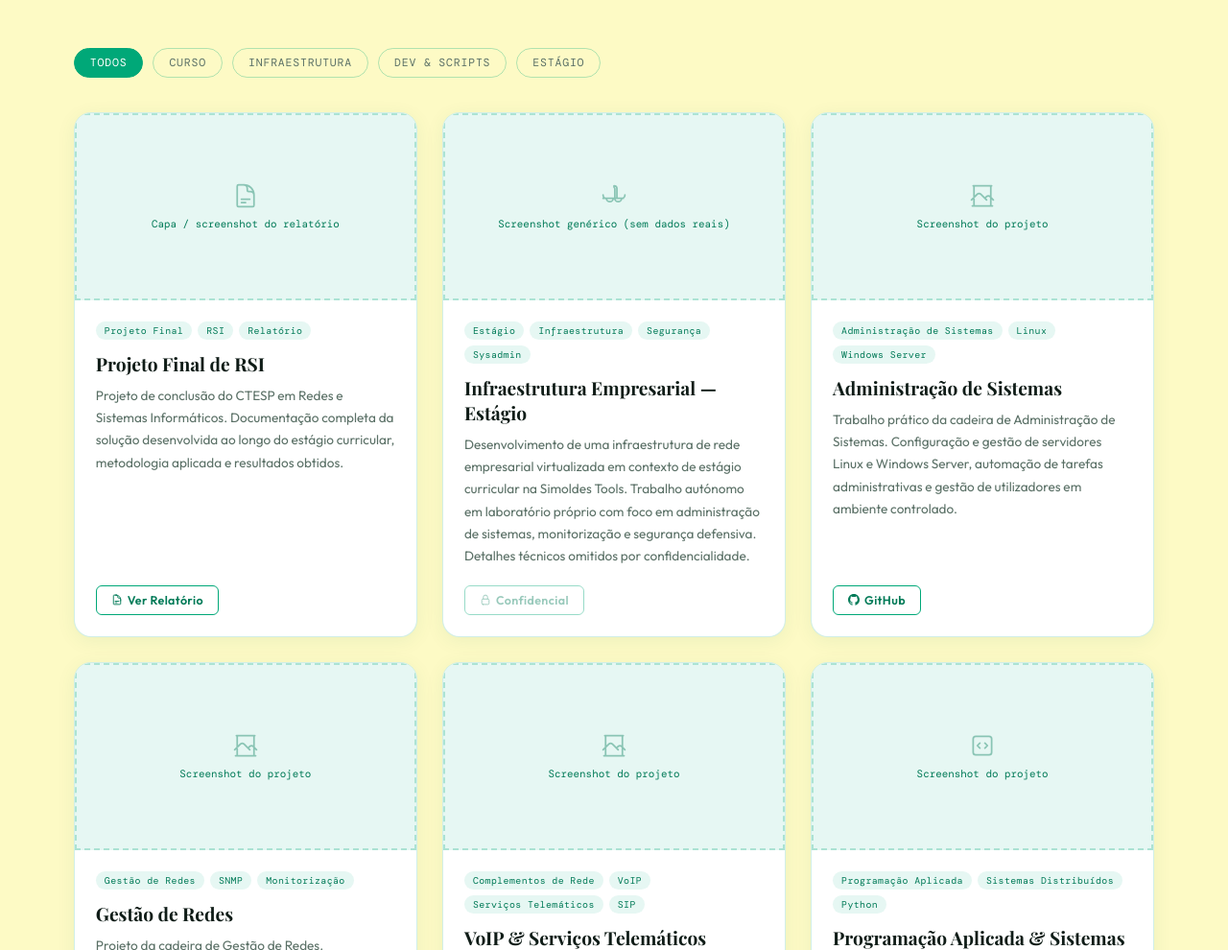
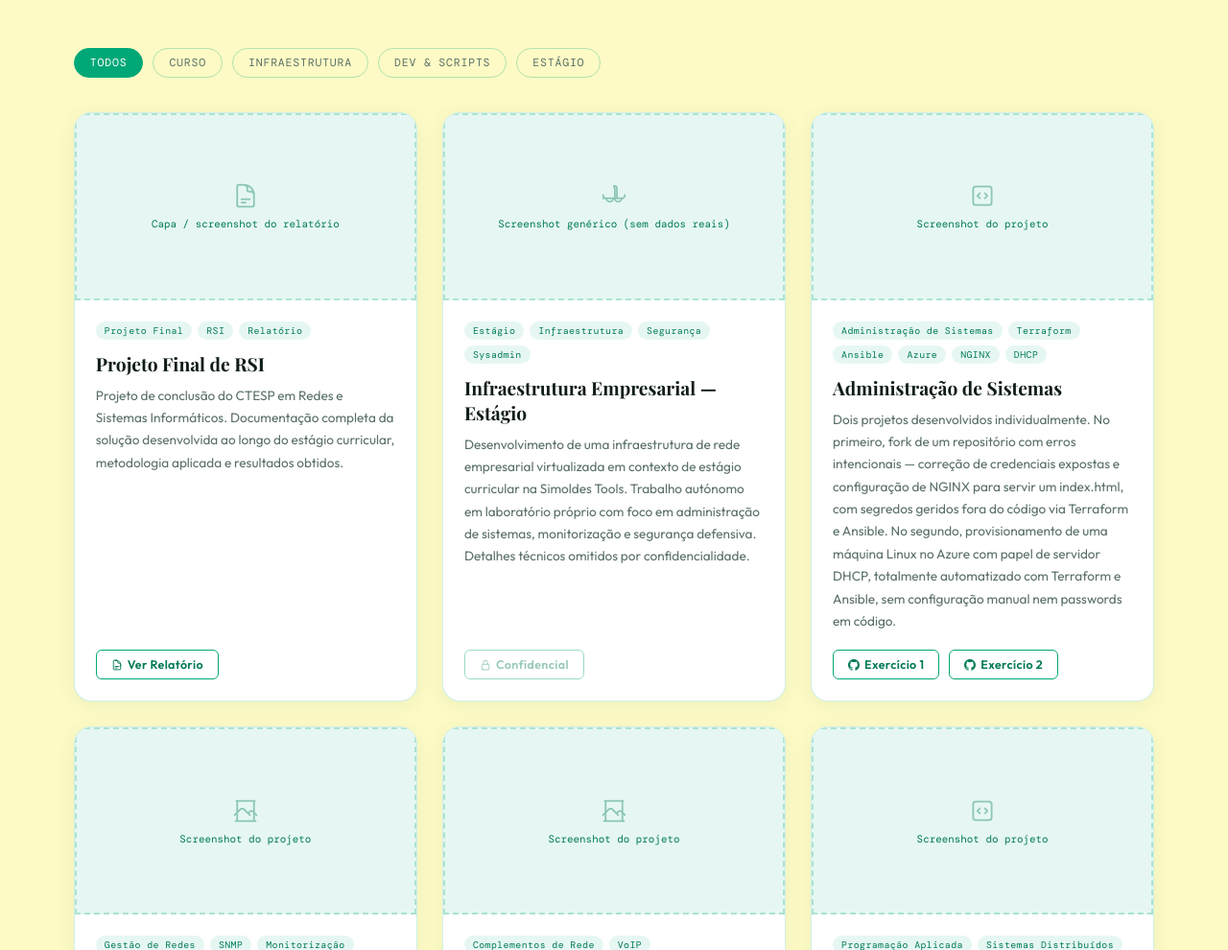
Before and after one commit to JPagear/Portifolio-Digital, a plain HTML site: page index.html in a window 1280 px wide. Shown: the part 2205-3195 px from the top of the page at 96% size. Drawn offline with nearby package versions, Linux system fonts and the light colour scheme; a web font is replaced by a local one.

Commit message:
fix cv layout

```diff
--- a/index.html
+++ b/index.html
@@ -452,15 +452,41 @@
       </div>
     </div>
 
-    <div class="project-card reveal d2" data-cat="curso infra">
-      <div class="project-img"><div class="img-ph"><svg xmlns="http://www.w3.org/2000/svg" fill="none" viewBox="0 0 24 24" stroke-width="1.5" stroke="currentColor"><path stroke-linecap="round" stroke-linejoin="round" d="m2.25 15.75 5.159-5.159a2.25 2.25 0 0 1 3.182 0l5.159 5.159m-1.5-1.5 1.409-1.409a2.25 2.25 0 0 1 3.182 0l2.909 2.909M3 21h18M3.75 3h16.5M4.5 3v18m15-18v18"/></svg>Screenshot do projeto</div></div>
-      <div class="project-body">
-        <div class="project-tags"><span class="project-tag">Administração de Sistemas</span><span class="project-tag">Linux</span><span class="project-tag">Windows Server</span></div>
-        <h3 class="project-title">Administração de Sistemas</h3>
-        <p class="project-desc">Trabalho prático da cadeira de Administração de Sistemas. Configuração e gestão de servidores Linux e Windows Server, automação de tarefas administrativas e gestão de utilizadores em ambiente controlado.<!-- ↓ PERSONALIZAR --></p>
-        <div class="project-links"><a href="#" class="proj-link"><svg xmlns="http://www.w3.org/2000/svg" viewBox="0 0 24 24" fill="currentColor"><path d="M12 0C5.37 0 0 5.37 0 12c0 5.31 3.435 9.795 8.205 11.385.6.105.825-.255.825-.57 0-.285-.015-1.23-.015-2.235-3.015.555-3.795-.735-4.035-1.41-.135-.345-.72-1.41-1.23-1.695-.42-.225-1.02-.78-.015-.795.945-.015 1.62.87 1.845 1.23 1.08 1.815 2.805 1.305 3.495.99.105-.78.42-1.305.765-1.605-2.67-.3-5.46-1.335-5.46-5.925 0-1.305.465-2.385 1.23-3.225-.12-.3-.54-1.53.12-3.18 0 0 1.005-.315 3.3 1.23.96-.27 1.98-.405 3-.405s2.04.135 3 .405c2.295-1.56 3.3-1.23 3.3-1.23.66 1.65.24 2.88.12 3.18.765.84 1.23 1.905 1.23 3.225 0 4.605-2.805 5.625-5.475 5.925.435.375.81 1.095.81 2.22 0 1.605-.015 2.895-.015 3.3 0 .315.225.69.825.57C20.565 21.795 24 17.31 24 12c0-6.63-5.37-12-12-12z"/></svg>GitHub</a></div>
-      </div>
+ <div class="project-card reveal d2" data-cat="curso infra">
+  <div class="project-img">
+    <div class="img-ph"><svg xmlns="http://www.w3.org/2000/svg" fill="none" viewBox="0 0 24 24" stroke-width="1.5" stroke="currentColor"><path stroke-linecap="round" stroke-linejoin="round" d="M14.25 9.75 16.5 12l-2.25 2.25m-4.5 0L7.5 12l2.25-2.25M6 20.25h12A2.25 2.25 0 0 0 20.25 18V6A2.25 2.25 0 0 0 18 3.75H6A2.25 2.25 0 0 0 3.75 6v12A2.25 2.25 0 0 0 6 20.25Z"/></svg>Screenshot do projeto</div>
+  </div>
+  <div class="project-body">
+    <div class="project-tags">
+      <span class="project-tag">Administração de Sistemas</span>
+      <span class="project-tag">Terraform</span>
+      <span class="project-tag">Ansible</span>
+      <span class="project-tag">Azure</span>
+      <span class="project-tag">NGINX</span>
+      <span class="project-tag">DHCP</span>
     </div>
+    <h3 class="project-title">Administração de Sistemas</h3>
+    <p class="project-desc">
+      Dois projetos desenvolvidos individualmente. No primeiro, fork de um repositório
+      com erros intencionais — correção de credenciais expostas e configuração de NGINX
+      para servir um index.html, com segredos geridos fora do código via Terraform e
+      Ansible. No segundo, provisionamento de uma máquina Linux no Azure com papel de
+      servidor DHCP, totalmente automatizado com Terraform e Ansible, sem configuração
+      manual nem passwords em código.
+    </p>
+    <div class="project-links">
+      <!-- ↓ PERSONALIZAR: links dos dois repositórios -->
+      <a href="LINK_REPO_1" class="proj-link" target="_blank">
+        <svg xmlns="https://github.com/JPagear/final_assignment-127140" viewBox="0 0 24 24" fill="currentColor"><path d="M12 0C5.37 0 0 5.37 0 12c0 5.31 3.435 9.795 8.205 11.385.6.105.825-.255.825-.57 0-.285-.015-1.23-.015-2.235-3.015.555-3.795-.735-4.035-1.41-.135-.345-.72-1.41-1.23-1.695-.42-.225-1.02-.78-.015-.795.945-.015 1.62.87 1.845 1.23 1.08 1.815 2.805 1.305 3.495.99.105-.78.42-1.305.765-1.605-2.67-.3-5.46-1.335-5.46-5.925 0-1.305.465-2.385 1.23-3.225-.12-.3-.54-1.53.12-3.18 0 0 1.005-.315 3.3 1.23.96-.27 1.98-.405 3-.405s2.04.135 3 .405c2.295-1.56 3.3-1.23 3.3-1.23.66 1.65.24 2.88.12 3.18.765.84 1.23 1.905 1.23 3.225 0 4.605-2.805 5.625-5.475 5.925.435.375.81 1.095.81 2.22 0 1.605-.015 2.895-.015 3.3 0 .315.225.69.825.57C20.565 21.795 24 17.31 24 12c0-6.63-5.37-12-12-12z"/></svg>
+        Exercício 1
+      </a>
+      <a href="LINK_REPO_2" class="proj-link" target="_blank">
+        <svg xmlns="https://github.com/JPagear/127140-dhcp-azure" viewBox="0 0 24 24" fill="currentColor"><path d="M12 0C5.37 0 0 5.37 0 12c0 5.31 3.435 9.795 8.205 11.385.6.105.825-.255.825-.57 0-.285-.015-1.23-.015-2.235-3.015.555-3.795-.735-4.035-1.41-.135-.345-.72-1.41-1.23-1.695-.42-.225-1.02-.78-.015-.795.945-.015 1.62.87 1.845 1.23 1.08 1.815 2.805 1.305 3.495.99.105-.78.42-1.305.765-1.605-2.67-.3-5.46-1.335-5.46-5.925 0-1.305.465-2.385 1.23-3.225-.12-.3-.54-1.53.12-3.18 0 0 1.005-.315 3.3 1.23.96-.27 1.98-.405 3-.405s2.04.135 3 .405c2.295-1.56 3.3-1.23 3.3-1.23.66 1.65.24 2.88.12 3.18.765.84 1.23 1.905 1.23 3.225 0 4.605-2.805 5.625-5.475 5.925.435.375.81 1.095.81 2.22 0 1.605-.015 2.895-.015 3.3 0 .315.225.69.825.57C20.565 21.795 24 17.31 24 12c0-6.63-5.37-12-12-12z"/></svg>
+        Exercício 2
+      </a>
+    </div>
+  </div>
+</div>
 
     <div class="project-card reveal" data-cat="curso infra">
       <div class="project-img"><div class="img-ph"><svg xmlns="http://www.w3.org/2000/svg" fill="none" viewBox="0 0 24 24" stroke-width="1.5" stroke="currentColor"><path stroke-linecap="round" stroke-linejoin="round" d="m2.25 15.75 5.159-5.159a2.25 2.25 0 0 1 3.182 0l5.159 5.159m-1.5-1.5 1.409-1.409a2.25 2.25 0 0 1 3.182 0l2.909 2.909M3 21h18M3.75 3h16.5M4.5 3v18m15-18v18"/></svg>Screenshot do projeto</div></div>
```
